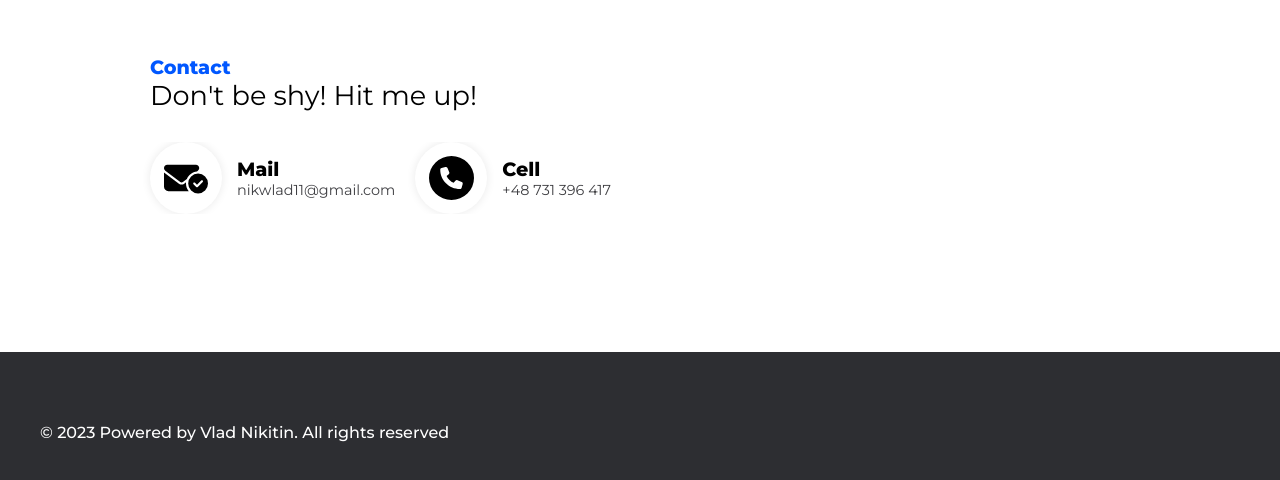
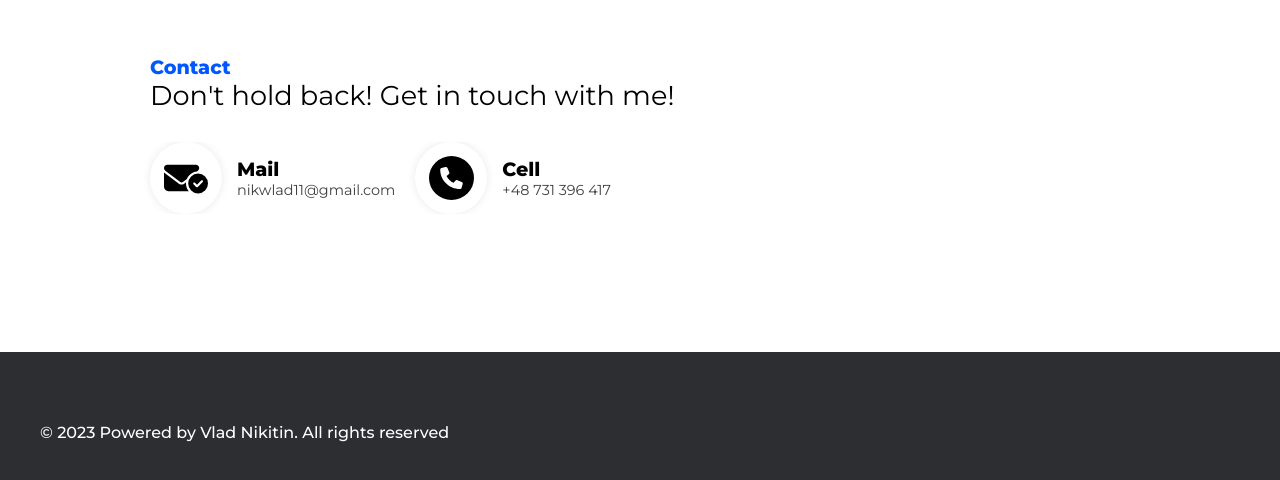
Before and after one commit to nikitinvladd/portfolio-website, a plain HTML site: page index.html in a window 1280 px wide. Shown: the part 2528-3008 px from the top of the page. Drawn offline with nearby package versions, Linux system fonts and the light colour scheme.

Commit message:
ediit call text

```diff
--- a/index.html
+++ b/index.html
@@ -90,7 +90,7 @@
 <div id="navigation-contact" class="contact">
     <div class="contact-text">
         <h1>Contact</h1>
-        <p>Don't be shy! Hit me up!</p>
+        <p>Don't hold back! Get in touch with me!</p>
     </div>
         <div class="contact-skills">
             <ul>
```
